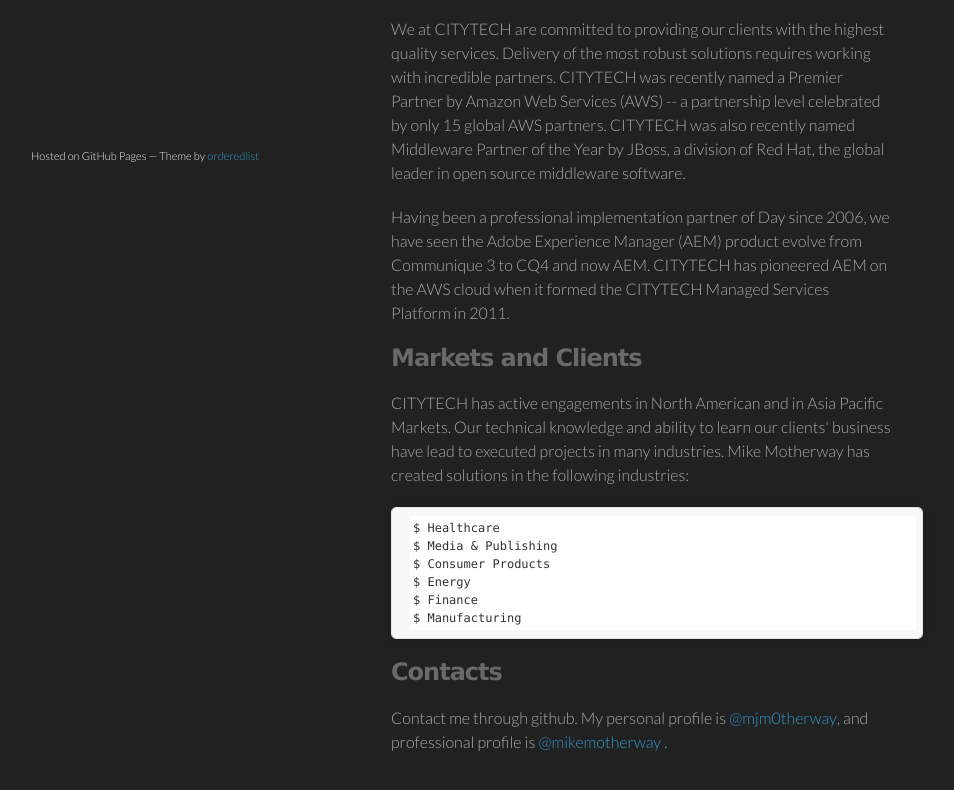
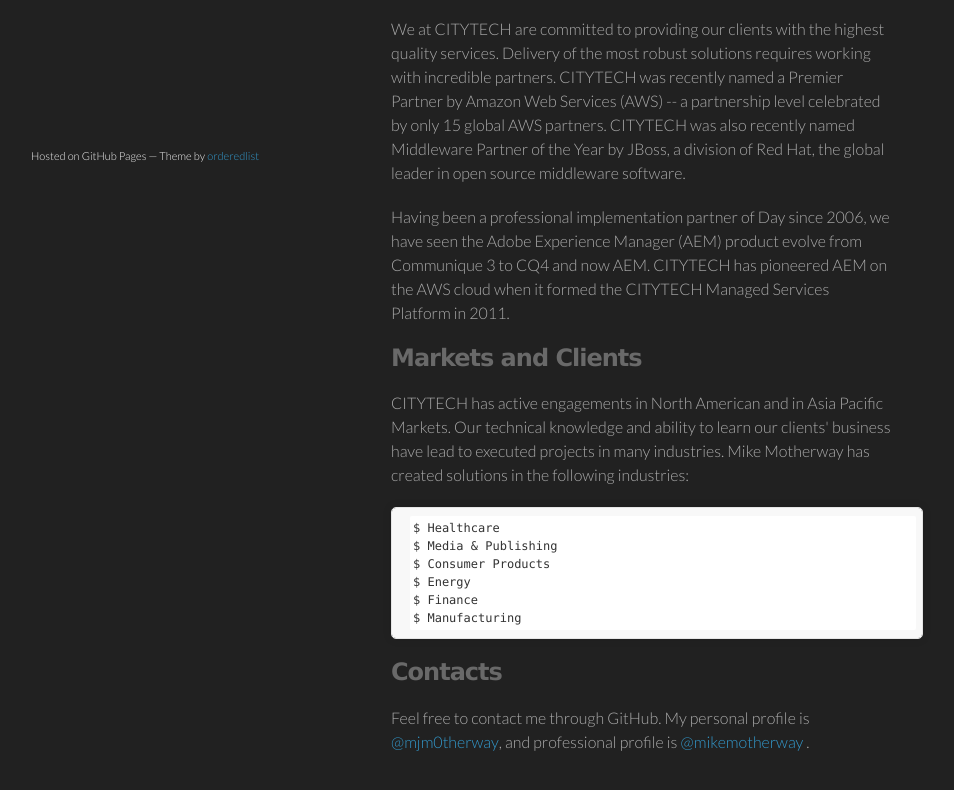
Before and after one commit to m0therway/mjm0therway.github.io, a plain HTML site: page index.html in a window 1280 px wide. Shown: the part 564-1354 px from the top of the page, without its empty margins (179-1133 px from the left). Drawn offline with Linux system fonts and the light colour scheme.

Commit message:
tweak to contacts to avoid spam

```diff
--- a/index.html
+++ b/index.html
@@ -61,7 +61,7 @@ $ Manufacturing
 
 <h3>Contacts</h3>
 
-<p>Contact me through github. My personal profile is <a href="https://github.com/mjm0therway" class="user-mention">@mjm0therway</a>, and professional profile is <a href="https://github.com/mikemotherway" class="user-mention">@mikemotherway</a> .</p>
+<p>Feel free to contact me through GitHub.  My personal profile is <a href="https://github.com/mjm0therway" class="user-mention">@mjm0therway</a>, and professional profile is <a href="https://github.com/mikemotherway" class="user-mention">@mikemotherway</a> .</p>
 
 </section>
 
```
